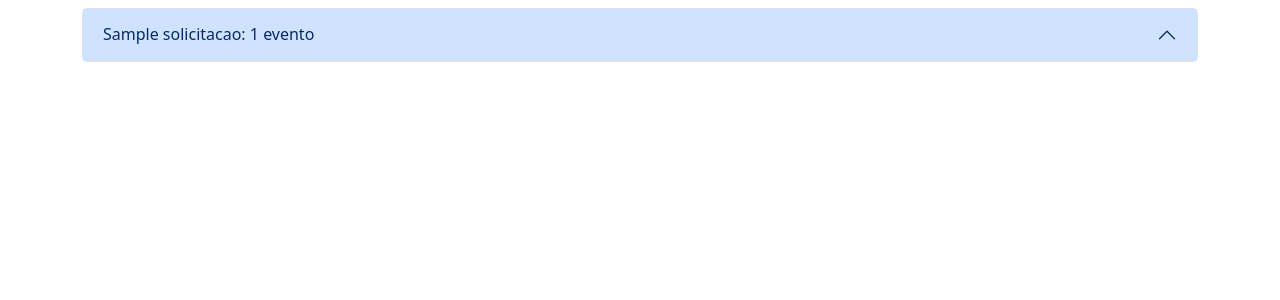
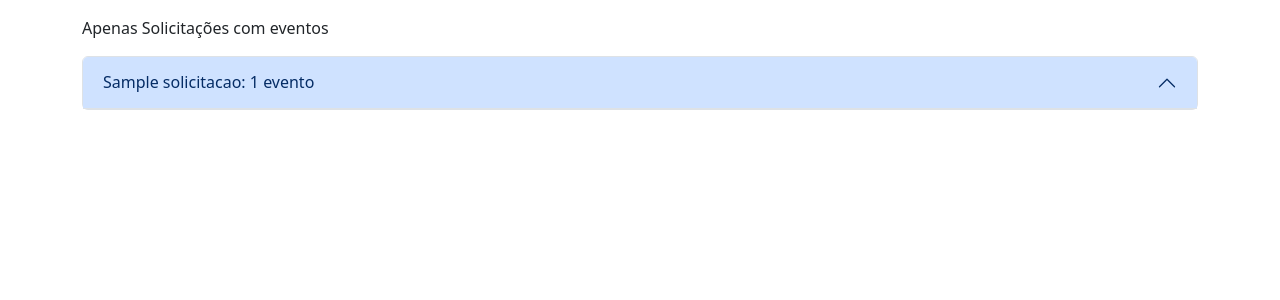
Before and after one commit to scavjr/psjc_projetos, a Django app: page /historico/lista_historico in a window 1280 px wide. Shown: the part 48-348 px from the top of the page. Run offline with Django 5.2, Linux system fonts and the light colour scheme; a user stored in the database is signed in; tables that the repository leaves empty hold one stand-in row (values such as "Sample post"); some libraries are stand-ins or nearby versions.

Commit message:
ajustado consulta view

```diff
--- a/consulta_app/templates/consulta_app/lista_historico.html
+++ b/consulta_app/templates/consulta_app/lista_historico.html
@@ -4,57 +4,35 @@ asdsd
 {% endblock %}
 {% block content %}
 
-
+<div class="row mt-3">
+  <p>Apenas Solicitações com eventos</p>
+</div>
 <div class="accordion" id="accordionExample">
   {% for solicitacao in object_list %}
-  <div class="accordion-item mt-2">
-    <div class="row">
-    <h2 class="accordion-header" id="headingOne">
+  {% if solicitacao.evento_registro_count > 0 %}
+  <div class="accordion-item">
+    <h2 class="accordion-header" id="#{{solicitacao.id}}">
       <button class="accordion-button" type="button" data-bs-toggle="collapse" data-bs-target="#{{solicitacao.id}}"
-        aria-expanded="true" aria-controls="collapseOne">
-
-           {{ solicitacao.nome_reduzido }}:  {{ solicitacao.evento_registro_count }}
+        aria-expanded="true" aria-controls="#{{solicitacao.id}}">
+        {{ solicitacao.nome_reduzido }}: {{ solicitacao.evento_registro_count }}
         evento{{solicitacao.evento_registro_count|pluralize}}
-
       </button>
     </h2>
-  </div>
+    <div  id="{{solicitacao.id}}" class="accordion-collapse collapse" aria-labelledby="#{{solicitacao.id}}"
+    data-bs-parent="#accordionExample">
+    <div class="accordion-body" style="height: auto;">
+    {% for eventoregistro in solicitacao.eventoregistro_set.all|dictsort:'data_evento' %}
     <div class="row">
-
-   </div>
-    {% for eventoregistro in solicitacao.eventoregistro_set.all|dictsort:'data_evento' %}
-    <div id="{{solicitacao.id}}" class="accordion-collapse collapse" aria-labelledby="headingOne"
-      data-bs-parent="#accordionExample">
-      <div class="accordion-body" style="height: 10px;">
-
-        Data do Evento: {{ eventoregistro.data_evento|date:'d/m/y'}} {{ eventoregistro.data_evento|time:'H:i'}}
+       Data do Evento: {{ eventoregistro.data_evento|date:'d/m/y'}} {{ eventoregistro.data_evento|time:'H:i'}}
         Evento: {{ eventoregistro.tipo_evento}}
         Descrição: {{ eventoregistro.descricao}}
         Documento: {{ eventoregistro.documento}}
         Responsável: {{ eventoregistro.responsavel}}
-
-
+    </div>
+    {% endfor %}
       </div>
     </div>
-      {% endfor %}
   </div>
-
+  {%endif %}
   {% endfor %}
-
-
-
-
-
-
-
-
-
-
-
-
-
-
-
-
-
-{% endblock %}
+  {% endblock %}
```
